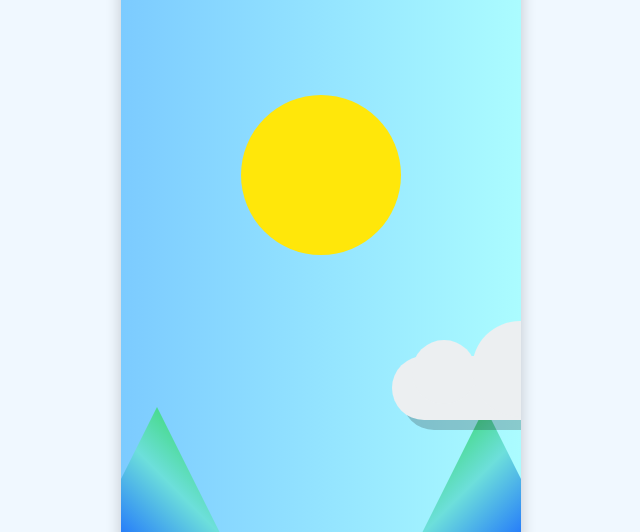
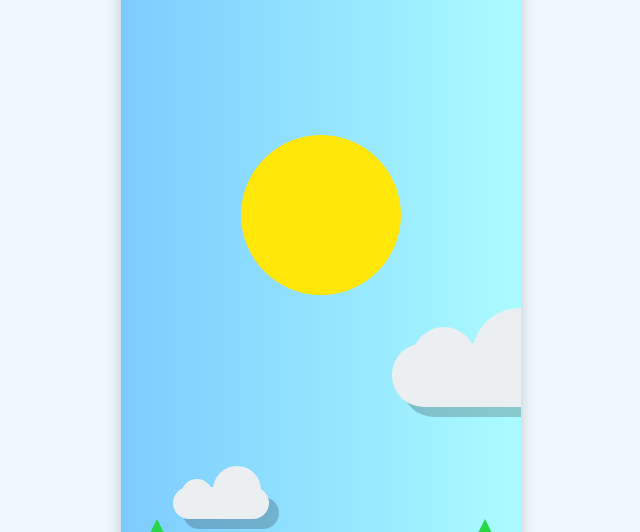
Before and after one commit to gustavo2023/weather-card, a plain HTML site: page index.html in a window 1280 px wide. Shown: the part 265-797 px from the top of the page, without its empty margins (319-959 px from the left). Drawn offline with Linux system fonts and the light colour scheme.

Commit message:
update changes

```diff
--- a/index.html
+++ b/index.html
@@ -16,7 +16,8 @@
       <div class="sun">
         <div class="core"></div>
       </div>
-      <div class="cloud"></div>
+      <div class="cloud one"></div>
+      <div class="cloud two"></div>
       <div class="mountains">
         <div class="left-mountain"></div>
         <div class="right-mountain"></div>
--- a/styles.css
+++ b/styles.css
@@ -148,7 +148,7 @@ body {
   align-items: center;
   width: 100%;
   position: absolute;
-  top: 45%;
+  top: 50%;
   z-index: 1;
   margin-bottom: 5rem;
 }
@@ -156,8 +156,9 @@ body {
 .core {
   width: 10rem;
   height: 10rem;
-  background: #ffe70a;
-  box-shadow: 0 0 2rem #f5dc00, 0 0 4rem #e0ca00, 0 0 6rem #ccb800;
+  background: rgb(255, 231, 10);
+  box-shadow: 0 0 2rem rgb(245, 220, 0), 0 0 4rem rgb(224, 202, 0),
+    0 0 6rem rgb(204, 184, 0);
   border-radius: 50%;
   animation: sunshine 2.5s infinite linear forwards;
 }
@@ -172,9 +173,9 @@ body {
   width: 12rem;
   height: 4rem;
   position: relative;
-  top: 0.8rem;
+  top: 10%;
   z-index: 1000;
-  background: #eceff1;
+  background: rgb(236, 239, 241);
   box-shadow: 0.625rem 0.625rem rgba(0, 0, 0, 0.2);
   border-radius: 6.25rem;
   animation: cloudmove 3s linear infinite;
@@ -203,6 +204,27 @@ body {
   left: 1.3rem;
 }
 
+.cloud.two {
+  width: 6rem;
+  height: 2rem;
+  margin-top: 5rem;
+  animation: cloudmove 3s 2s linear infinite;
+}
+
+.cloud.two::after {
+  width: 3rem;
+  height: 3rem;
+  top: -1.3rem;
+  left: 0.5rem;
+}
+
+.cloud.two::before {
+  width: 2rem;
+  height: 2rem;
+  top: -1.5rem;
+  left: 0.5rem;
+}
+
 @keyframes cloudmove {
   0% {
     left: -100px;
@@ -227,9 +249,9 @@ body {
   height: 8rem;
   background: linear-gradient(
     45deg,
-    hsla(216, 96%, 56%, 1) 10%,
-    hsla(178, 64%, 65%, 1) 50%,
-    rgb(38, 214, 67) 100%
+    rgb(35, 121, 251) 10%,
+    rgb(109, 223, 219) 50%,
+    rgb(38, 214, 67) 70%
   );
   clip-path: polygon(50% 0%, 0% 100%, 100% 100%);
   position: relative;
@@ -241,9 +263,9 @@ body {
   height: 8rem;
   background: linear-gradient(
     -45deg,
-    hsla(216, 96%, 56%, 1) 10%,
-    hsla(178, 64%, 65%, 1) 50%,
-    rgb(38, 214, 67) 100%
+    rgb(35, 121, 251) 10%,
+    rgb(109, 223, 219) 50%,
+    rgb(38, 214, 67) 70%
   );
   clip-path: polygon(50% 0%, 0% 100%, 100% 100%);
   position: relative;
@@ -276,7 +298,7 @@ body {
   top: 50%;
   height: 50vh;
   overflow: hidden;
-  background-color: #fafdb5;
+  background-color: rgb(250, 253, 181);
   border-radius: 50%;
   box-shadow: -1px -9px 25px 5px rgba(248, 252, 156, 1);
 }
@@ -284,7 +306,7 @@ body {
 .weather div {
   width: 5rem;
   height: 5rem;
-  background: #ffe70a;
+  background: rgb(255, 236, 60);
   border-radius: 50%;
   position: relative;
   bottom: 18%;
@@ -293,7 +315,7 @@ body {
 .weather-condition {
   font-size: 2rem;
   font-weight: 700;
-  color: #ffe70a;
+  color: rgb(255, 236, 60);
   position: relative;
   bottom: 15%;
 }
```
